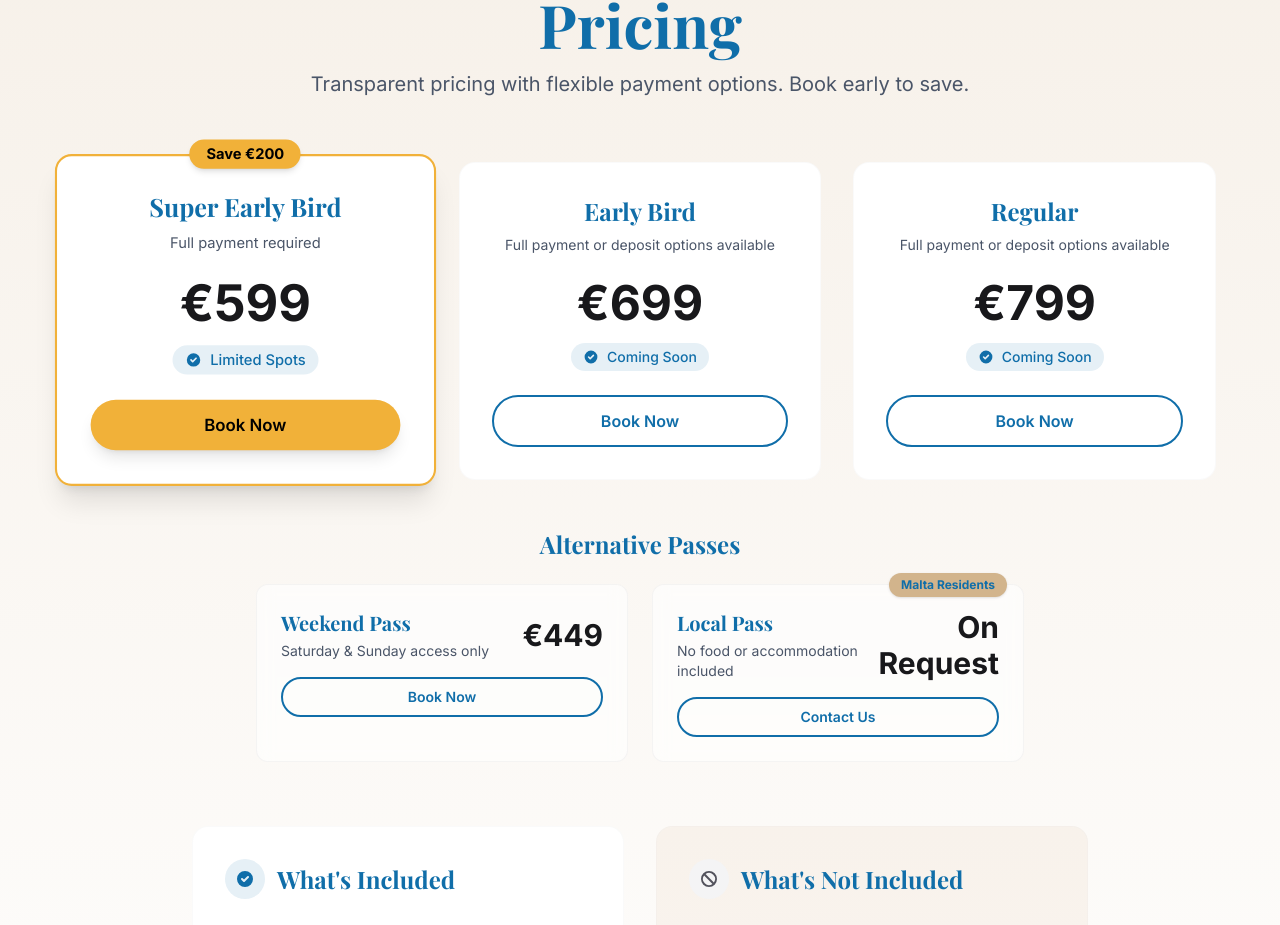
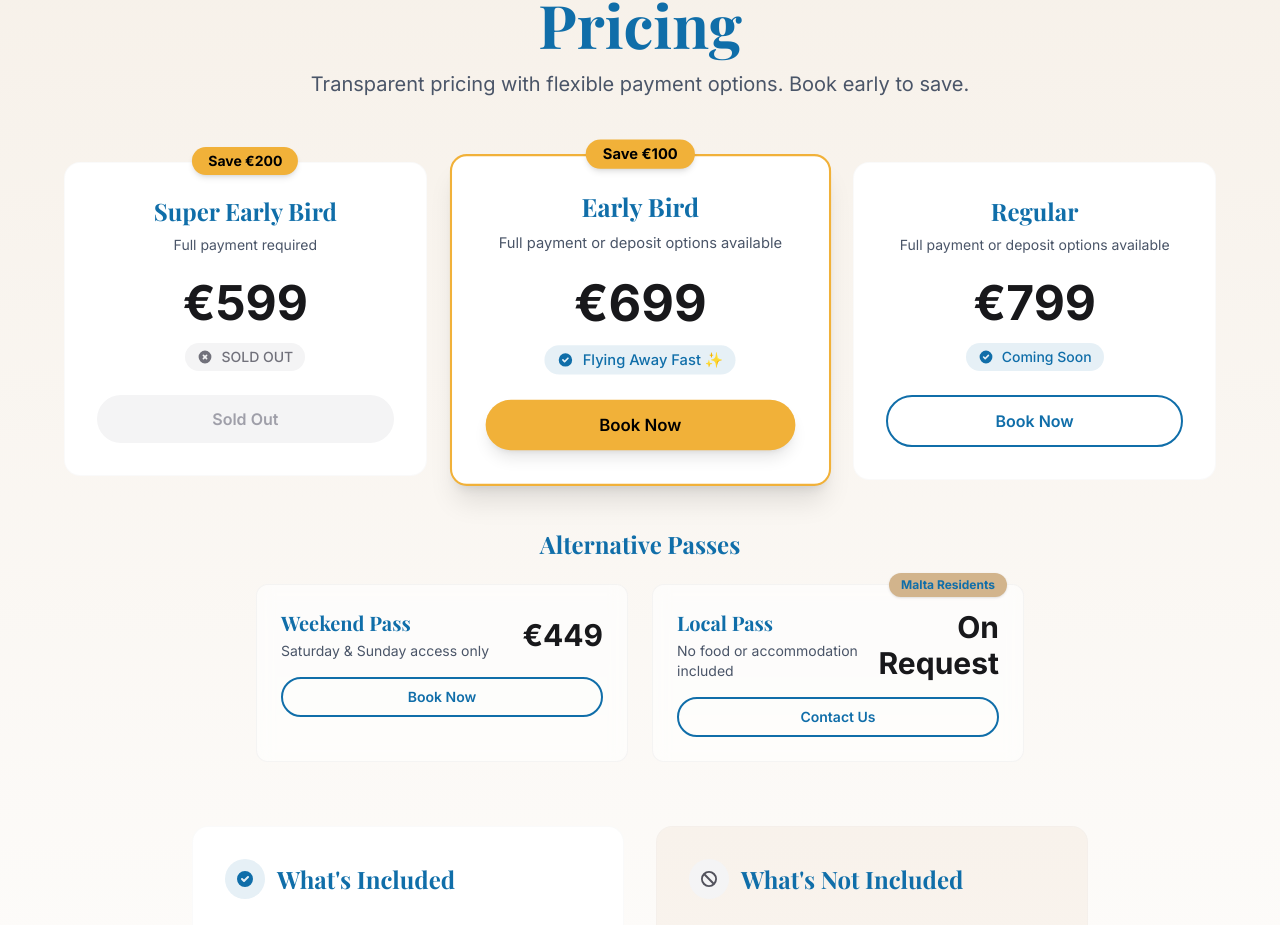
Before and after one commit to GloryFlory/mac-website, a Next.js app: page / in a window 1280 px wide. Shown: the part 7753-8678 px from the top of the page. Built offline with nearby package versions, Linux system fonts and the light colour scheme; a web font is replaced by a local one.

Commit message:
Mark Super Early Bird as SOLD OUT and promote Early Bird with urgency message

```diff
--- a/app/components/FaqAccordion.tsx
+++ b/app/components/FaqAccordion.tsx
@@ -22,7 +22,7 @@ const faqs: FaqItem[] = [
   {
     id: 'tickets',
     question: 'When do tickets go on sale?',
-    answer: 'Tickets are limited to 75 participants to maintain an intimate, high-quality experience. Super Early Bird tickets are available now until March 31st at €599. Early Bird tickets (€699) and Regular tickets (€799) will be released later. We recommend booking early to secure your spot at the best price.',
+    answer: 'Tickets are limited to 75 participants to maintain an intimate, high-quality experience. Super Early Bird tickets are now SOLD OUT. Early Bird tickets are available now at €699 (flying away fast!). Regular tickets (€799) will be released later. We recommend booking early to secure your spot at the best price.',
   },
   {
     id: 'refunds',
--- a/app/components/PricingSection.tsx
+++ b/app/components/PricingSection.tsx
@@ -21,9 +21,9 @@ const primaryTiers: PricingTier[] = [
     name: 'Super Early Bird',
     price: '€599',
     description: 'Full payment required',
-    available: true,
-    availabilityText: 'Limited Spots',
-    highlighted: true,
+    available: false,
+    availabilityText: 'SOLD OUT',
+    highlighted: false,
     special: 'Save €200',
   },
   {
@@ -32,8 +32,9 @@ const primaryTiers: PricingTier[] = [
     price: '€699',
     description: 'Full payment or deposit options available',
     available: true,
-    availabilityText: 'Coming Soon',
-    highlighted: false,
+    availabilityText: 'Flying Away Fast ✨',
+    highlighted: true,
+    special: 'Save €100',
   },
   {
     id: 'regular',
```
